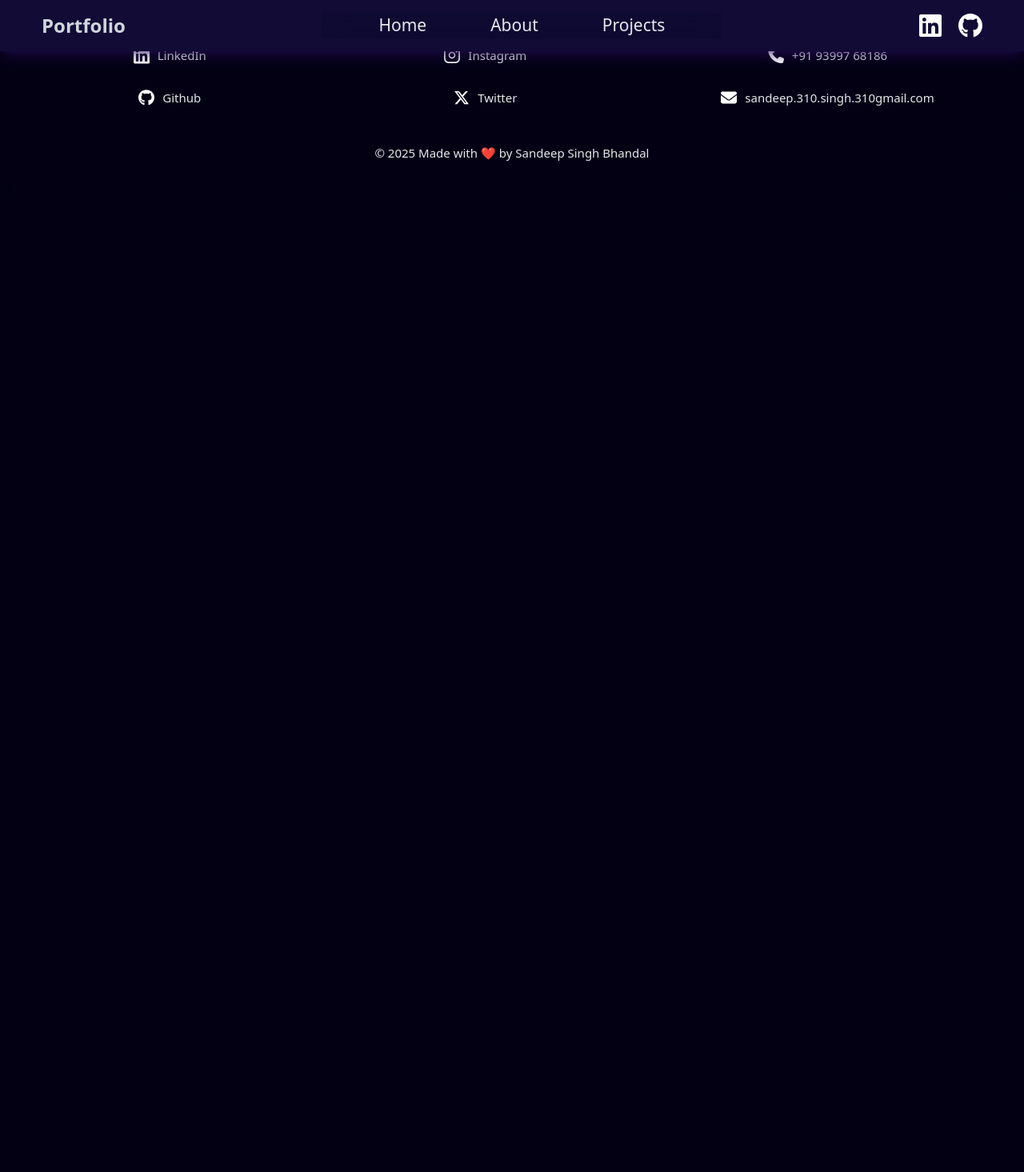
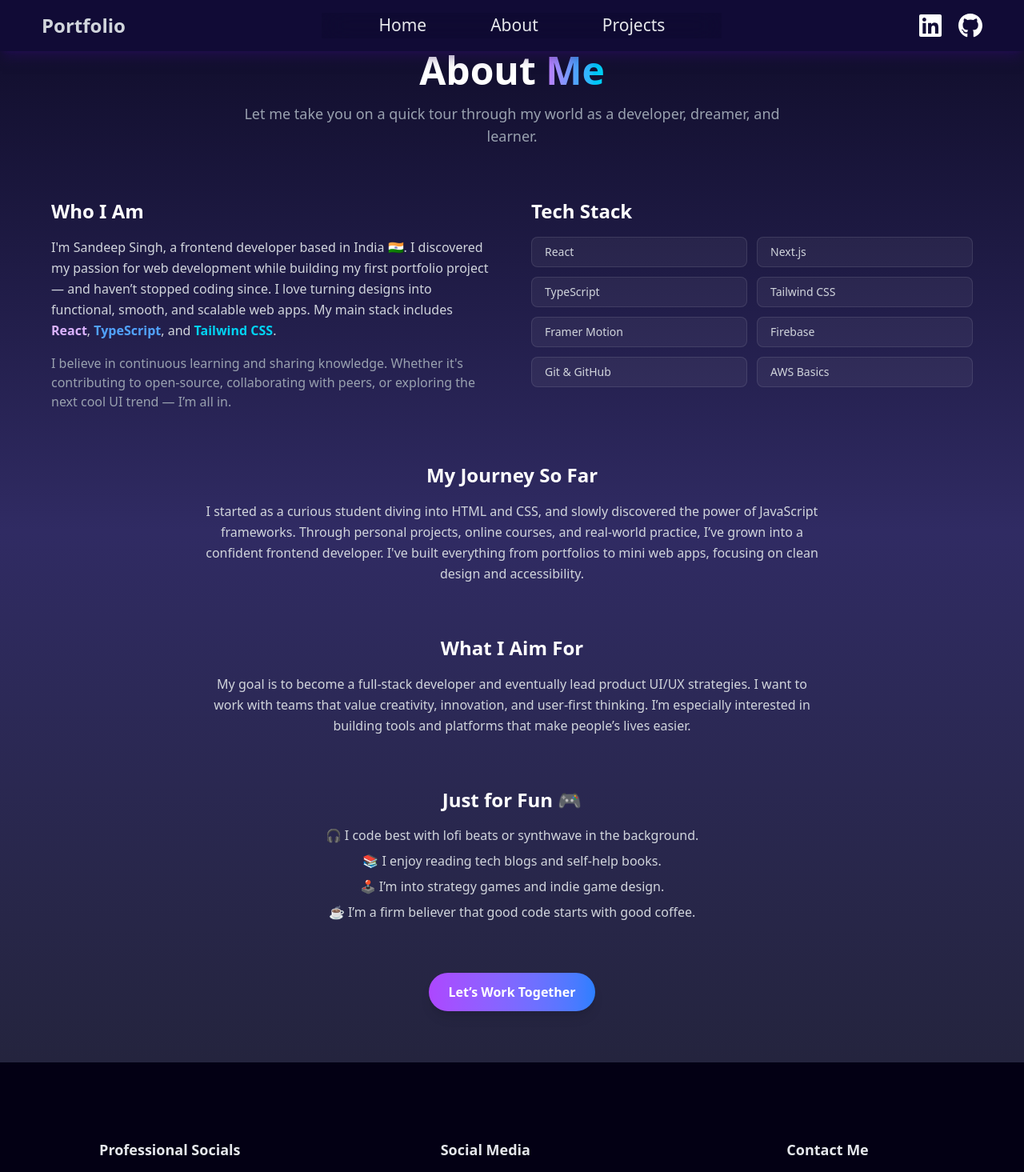
Before and after one commit to sandeep-singh-bhandal/main-portfolio, a Next.js app: page /about in a window 1280 px wide. Shown: the top 1465 px of the page at 80% size. Before the commit the page ends 800 px from the top, so only its background shows below. Built offline with nearby package versions, Linux system fonts and the light colour scheme; a web font is replaced by a local one.

Commit message:
added about section

```diff
--- a/app/about/page.tsx
+++ b/app/about/page.tsx
@@ -1,3 +1,4 @@
+import About from '@/components/main/About'
 import Footer from '@/components/main/Footer'
 import Navbar from '@/components/main/Navbar'
 import React from 'react'
@@ -7,6 +8,7 @@ const page = () => {
     <main className="h-full w-full">
       <div className="flex flex-col gap-20 max-md:gap-10">
         <Navbar />
+        <About />
         <Footer />
       </div>
     </main>
--- /dev/null
+++ b/components/main/About.tsx
@@ -0,0 +1,90 @@
+"use client";
+
+import React from "react";
+
+const About = () => {
+  return (
+    <section className="min-h-screen bg-gradient-to-b from-[#0f0c29] via-[#302b63] to-[#24243e] text-white px-6 py-16">
+      <div className="max-w-6xl mx-auto space-y-16">
+        {/* Section Title */}
+        <div className="text-center">
+          <h2 className="text-4xl md:text-5xl font-bold mb-4">
+            About <span className="bg-gradient-to-r from-purple-400 via-blue-400 to-cyan-400 bg-clip-text text-transparent">Me</span>
+          </h2>
+          <p className="text-gray-400 max-w-2xl mx-auto text-lg">
+            Let me take you on a quick tour through my world as a developer, dreamer, and learner.
+          </p>
+        </div>
+
+        {/* Intro + Skills */}
+        <div className="grid md:grid-cols-2 gap-12 items-start">
+          <div>
+            <h3 className="text-2xl font-semibold mb-4">Who I Am</h3>
+            <p className="text-gray-300 leading-relaxed">
+              I'm Sandeep Singh, a frontend developer based in India 🇮🇳. I discovered my passion for web development while building my first portfolio project — and haven’t stopped coding since.
+              I love turning designs into functional, smooth, and scalable web apps. My main stack includes <strong className="text-purple-300">React</strong>, <strong className="text-blue-400">TypeScript</strong>, and <strong className="text-cyan-400">Tailwind CSS</strong>.
+            </p>
+            <p className="text-gray-400 mt-4">
+              I believe in continuous learning and sharing knowledge. Whether it's contributing to open-source, collaborating with peers, or exploring the next cool UI trend — I’m all in.
+            </p>
+          </div>
+
+          {/* Skills */}
+          <div>
+            <h3 className="text-2xl font-semibold mb-4">Tech Stack</h3>
+            <ul className="grid grid-cols-2 gap-3 text-sm text-gray-300">
+              <li className="bg-white/5 border border-white/10 px-4 py-2 rounded-lg">React</li>
+              <li className="bg-white/5 border border-white/10 px-4 py-2 rounded-lg">Next.js</li>
+              <li className="bg-white/5 border border-white/10 px-4 py-2 rounded-lg">TypeScript</li>
+              <li className="bg-white/5 border border-white/10 px-4 py-2 rounded-lg">Tailwind CSS</li>
+              <li className="bg-white/5 border border-white/10 px-4 py-2 rounded-lg">Framer Motion</li>
+              <li className="bg-white/5 border border-white/10 px-4 py-2 rounded-lg">Firebase</li>
+              <li className="bg-white/5 border border-white/10 px-4 py-2 rounded-lg">Git & GitHub</li>
+              <li className="bg-white/5 border border-white/10 px-4 py-2 rounded-lg">AWS Basics</li>
+            </ul>
+          </div>
+        </div>
+
+        {/* Experience / Journey */}
+        <div className="text-center">
+          <h3 className="text-2xl font-semibold mb-4">My Journey So Far</h3>
+          <p className="text-gray-300 max-w-3xl mx-auto leading-relaxed">
+            I started as a curious student diving into HTML and CSS, and slowly discovered the power of JavaScript frameworks. Through personal projects, online courses, and real-world practice, I’ve grown into a confident frontend developer. I've built everything from portfolios to mini web apps, focusing on clean design and accessibility.
+          </p>
+        </div>
+
+        {/* Career Vision */}
+        <div className="text-center">
+          <h3 className="text-2xl font-semibold mb-4">What I Aim For</h3>
+          <p className="text-gray-300 max-w-3xl mx-auto leading-relaxed">
+            My goal is to become a full-stack developer and eventually lead product UI/UX strategies. I want to work with teams that value creativity, innovation, and user-first thinking.
+            I’m especially interested in building tools and platforms that make people’s lives easier.
+          </p>
+        </div>
+
+        {/* Fun facts */}
+        <div className="text-center">
+          <h3 className="text-2xl font-semibold mb-4">Just for Fun 🎮</h3>
+          <ul className="text-gray-300 space-y-2">
+            <li>🎧 I code best with lofi beats or synthwave in the background.</li>
+            <li>📚 I enjoy reading tech blogs and self-help books.</li>
+            <li>🕹️ I’m into strategy games and indie game design.</li>
+            <li>☕ I’m a firm believer that good code starts with good coffee.</li>
+          </ul>
+        </div>
+
+        {/* CTA */}
+        <div className="text-center mt-12">
+          <a
+            href="#contact"
+            className="inline-block bg-gradient-to-r from-purple-500 to-blue-500 hover:from-purple-600 hover:to-blue-600 text-white px-6 py-3 rounded-full font-semibold transition duration-300 shadow-lg"
+          >
+            Let’s Work Together
+          </a>
+        </div>
+      </div>
+    </section>
+  );
+};
+
+export default About;
--- a/components/main/StarBackground.tsx
+++ b/components/main/StarBackground.tsx
@@ -8,19 +8,39 @@ import * as random from "maath/random/dist/maath-random.esm";
 
 const StarBackground = (props: any) => {
   const ref = useRef<any>(null);
-  const [sphere] = useState(() =>
-    random.inSphere(new Float32Array(5000), { radius: 1.2 })
-  );
 
+  // Modified initialization with validation
+  const [sphere] = useState(() => {
+    // Generate exactly 5000 points (5000 * 3 components)
+    const positions = random.inSphere(new Float32Array(5000 * 3), { radius: 1.2 });
+
+    // Validation checks
+    if (positions.length !== 15000) {
+      console.error(`Invalid array length: ${positions.length} (expected 15000)`);
+    }
+
+    const hasNaN = positions.some((v:Number) => Number.isNaN(v));
+    if (hasNaN) {
+      console.error("NaN values detected in positions array!");
+    }
+
+    console.log('Generated positions:', {
+      length: positions.length,
+      sample: positions.slice(0, 6) // First 2 points (x,y,z,x,y,z)
+    });
+
+    return positions;
+  });
 
   useFrame((state, delta) => {
+    if (ref.current) { // Added null check
       ref.current.rotation.x -= delta/10;
       ref.current.rotation.y -= delta/15;
-  })
-
+    }
+  });
 
   return (
-    <group rotation={[0,0, Math.PI / 4]}>
+    <group rotation={[0, 0, Math.PI / 4]}>
       <Points
         ref={ref}
         positions={sphere}
@@ -37,17 +57,18 @@ const StarBackground = (props: any) => {
         />
       </Points>
     </group>
-  )
+  );
 };
 
 const StarsCanvas = () => (
   <div className="w-full h-auto fixed inset-0 z-[20]">
-        <Canvas camera={{position: [0, 0, 1]}}>
+    <Canvas camera={{ position: [0, 0, 1] }}>
       <Suspense fallback={null}>
         <StarBackground />
       </Suspense>
+      <Preload all />
     </Canvas>
   </div>
-)
+);
 
 export default StarsCanvas;
```
Also changed, not shown: 1 other file (tests, documents, lock files or other folders). Lines whose indentation alone changed are shown as unchanged.
